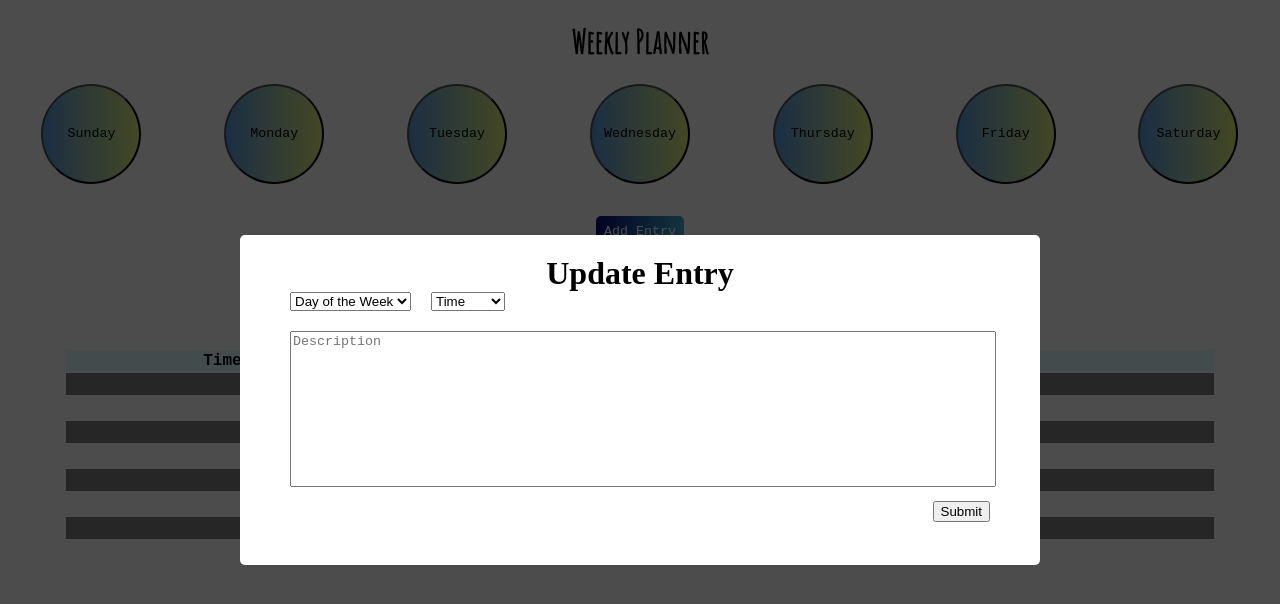
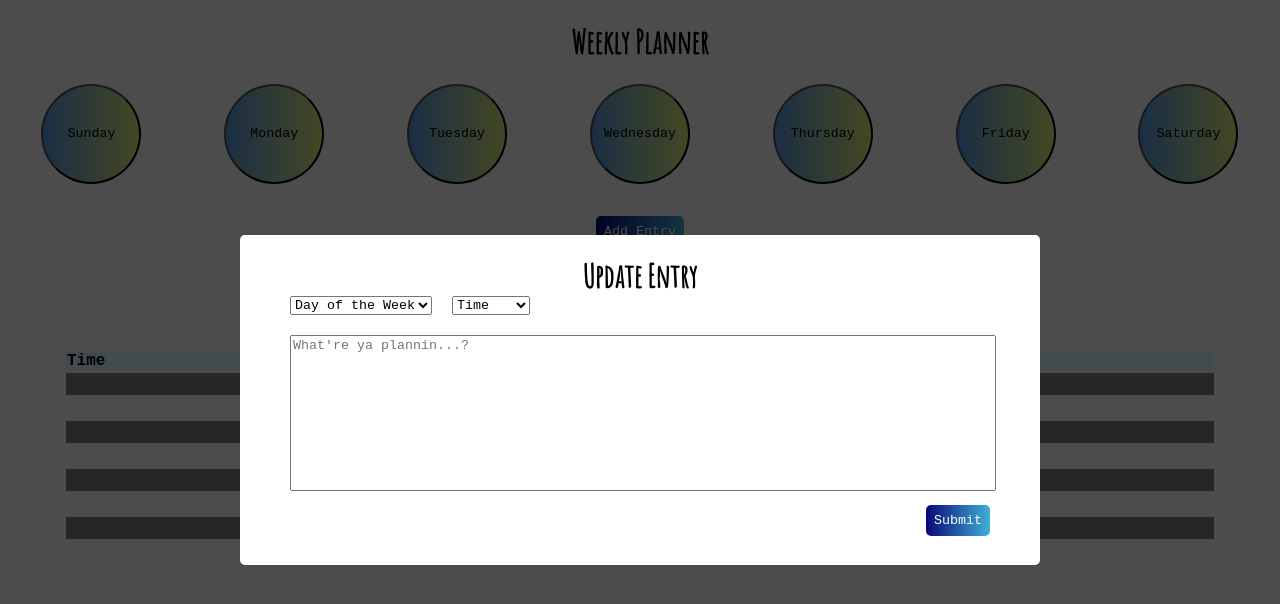
Before and after one commit to dennisliu9/week-planner, a website: page index.html in a window 1280 px wide. Both pictures are taken after a click on the button "Add Entry". Drawn offline with Linux system fonts and the light colour scheme; a web font is replaced by a local one.

Commit message:
made page prettier

```diff
--- a/index.html
+++ b/index.html
@@ -17,9 +17,9 @@
   <div class="modal-screen row justify-center align-center invisible">
     <div class="modal-box">
       <form id="entry-form">
-        <h1 class="margin-0">Update Entry</h1>
+        <h1 class="margin-0 font-handwriting">Update Entry</h1>
         <div class="row">
-          <select name="day">
+          <select class="font-sans" name="day">
             <option>Day of the Week</option>
             <option value="Sunday">Sunday</option>
             <option value="Monday">Monday</option>
@@ -29,7 +29,7 @@
             <option value="Friday">Friday</option>
             <option value="Saturday">Saturday</option>
           </select>
-          <select name="time">
+          <select class="font-sans" name="time">
             <option>Time</option>
             <option value="00:00">12:00am</option>
             <option value="01:00">01:00am</option>
@@ -59,11 +59,11 @@
         </div>
         <div class="row">
           <div class="column-full">
-            <textarea name="desc" placeholder="Description" rows="10"></textarea>
+            <textarea name="desc" placeholder="What're ya plannin...?" rows="10"></textarea>
           </div>
         </div>
         <div class="row justify-end">
-          <input type="submit" id="submit-button">
+          <input class="button font-sans" type="submit" id="submit-button">
         </div>
 
       </form>
@@ -112,7 +112,7 @@
   </div>
   <!-- table -->
   <div id="table-container" class="row justify-center">
-    <table class="table-style font-sans">
+    <table class="table-style font-sans ">
       <thead>
         <tr>
           <th scope="col">Time</th>
--- a/styles.css
+++ b/styles.css
@@ -93,7 +93,7 @@ table,
 th,
 td {
   border: none;
-  text-align: center;
+  text-align: left;
 }
 
 thead tr {
@@ -131,3 +131,13 @@ textarea {
   resize: none;
   margin-bottom: 10px;
 }
+
+textarea:focus {
+  border: 3px solid;
+  border-color:
+    linear-gradient(
+      to right,
+      rgb(91, 156, 225),
+      rgb(226, 238, 122)
+    );
+}
```
